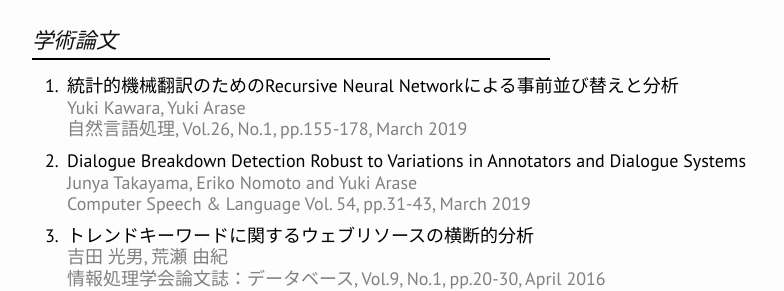
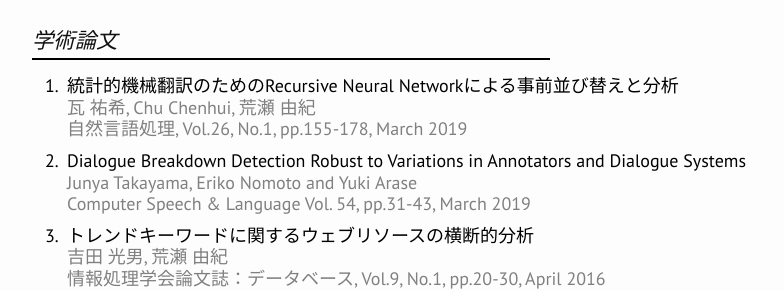
Before and after one commit to nlp-arase/nlp-arase.github.io, a Jekyll site: the page built from publication.md, in a window 1280 px wide and 900 px high, scrolled down 511 px. Shown: the part 164-455 px from the top of the window, without its empty margins (238-1022 px from the left). Built offline with Jekyll 4.4.1, drawn with Linux system fonts in a browser that asks for light colours; nearby versions of some CDN libraries.

Commit message:
Update journalPapers.yaml

```diff
--- a/_data/journalPapers.yaml
+++ b/_data/journalPapers.yaml
@@ -1,4 +1,4 @@
-- authors: Yuki Kawara, Yuki Arase
+- authors: 瓦 祐希, Chu Chenhui, 荒瀬 由紀
   title: 統計的機械翻訳のためのRecursive Neural Networkによる事前並び替えと分析
   info: 自然言語処理, Vol.26, No.1, pp.155-178, March 2019
   lang: ja
```
